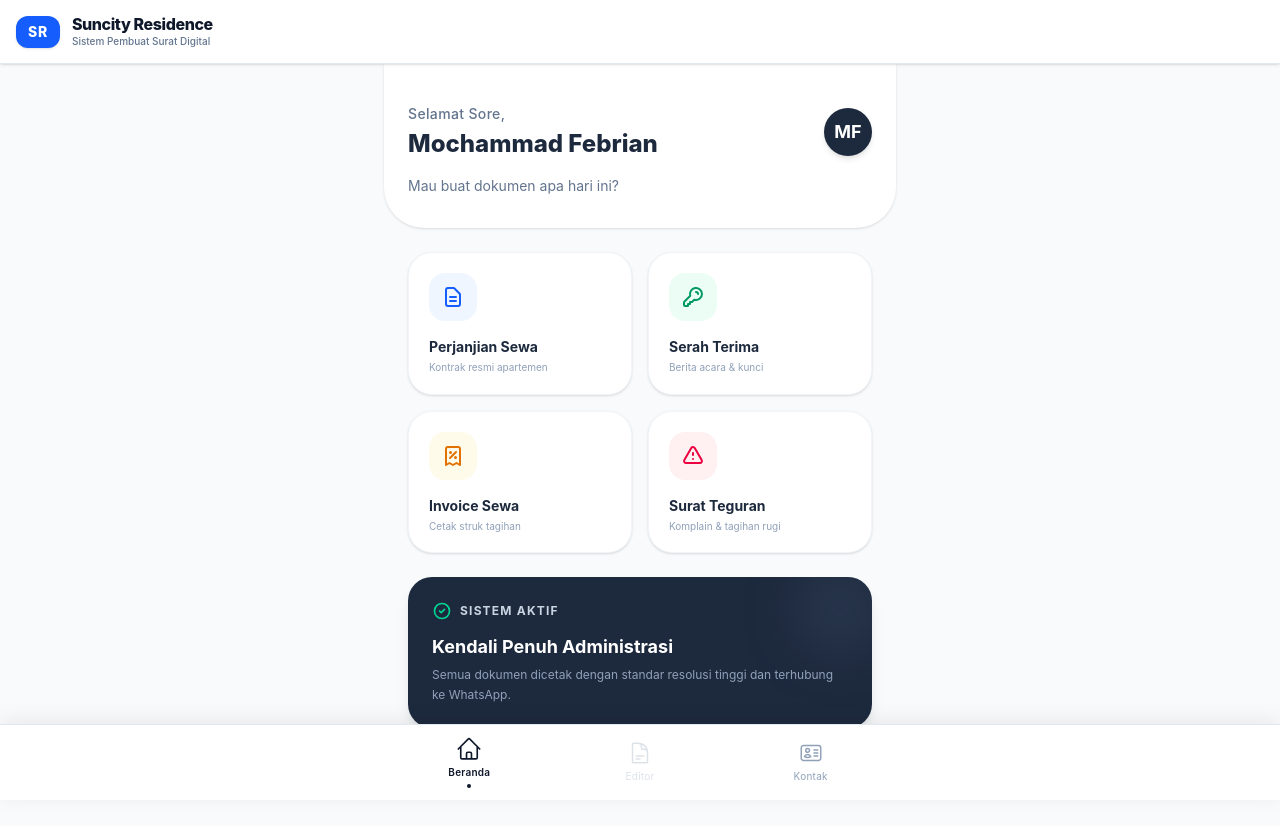
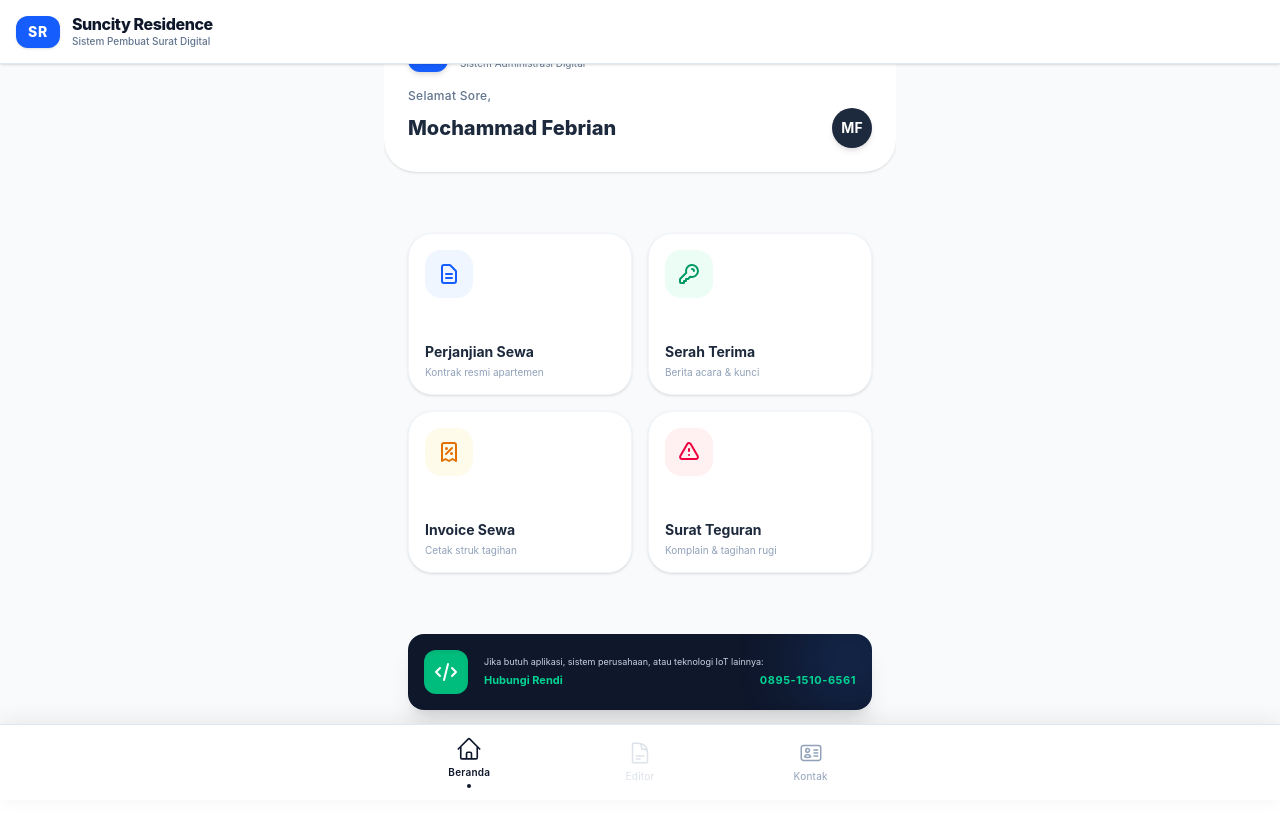
Before and after one commit to Rendirmdhnii/admsuncity, a React (Vite) app: page / in a window 1280 px wide. Shown: the top 826 px of the page. After the commit the page ends 800 px from the top, so only its background shows below. Built offline with nearby package versions, Linux system fonts and the light colour scheme.

Commit message:
feat: white-label property management dashboard with zero scroll lock and developer promo banner

```diff
--- a/src/views/Beranda.jsx
+++ b/src/views/Beranda.jsx
@@ -13,89 +13,102 @@ export default function Beranda() {
   const sapaan = getGreeting();
 
   return (
-    <div className="min-h-screen bg-slate-50 pb-24 font-sans max-w-lg mx-auto w-full">
-      {/* HEADER SECTION (APP STYLE) */}
-      <div className="bg-white px-6 pt-10 pb-8 rounded-b-[2.5rem] shadow-sm mb-6">
-        <div className="flex justify-between items-center mb-2">
+    <div className="fixed inset-0 h-[100dvh] w-full bg-slate-50 flex flex-col overflow-hidden font-sans max-w-lg mx-auto">
+
+      {/* HEADER NAVBAR (GENERIC WHITE-LABEL) */}
+      <div className="flex-none bg-white px-6 pt-8 pb-4 flex items-center justify-between z-10">
+        <div className="flex items-center gap-3">
+          <div className="w-10 h-10 bg-blue-600 rounded-xl text-white flex items-center justify-center font-bold shadow-md">
+            MP
+          </div>
           <div>
-            <p className="text-slate-500 text-sm font-medium tracking-wide">{sapaan},</p>
-            <h1 className="text-2xl font-extrabold text-slate-800 mt-1">Mochammad Febrian</h1>
-          </div>
-          {/* Avatar Placeholder */}
-          <div className="w-12 h-12 rounded-full bg-slate-800 text-white flex items-center justify-center text-lg font-bold shadow-md">
-            MF
+            <h1 className="font-bold text-slate-800 leading-none text-lg">Manajemen Properti</h1>
+            <p className="text-[10px] text-slate-500 mt-1">Sistem Administrasi Digital</p>
           </div>
         </div>
-        <p className="text-slate-500 text-sm mt-4">Mau buat dokumen apa hari ini?</p>
       </div>
 
-      {/* MENU GRID (BENTO STYLE) */}
-      <div className="px-6 grid grid-cols-2 gap-4">
+      {/* GREETING SECTION */}
+      <div className="flex-none bg-white px-6 pb-6 rounded-b-[2rem] shadow-sm z-0 relative">
+        <p className="text-slate-500 text-xs font-medium tracking-wide">{sapaan},</p>
+        <div className="flex justify-between items-center mt-1">
+          <h2 className="text-xl font-extrabold text-slate-800">Mochammad Febrian</h2>
+          <div className="w-10 h-10 rounded-full bg-slate-800 text-white flex items-center justify-center text-sm font-bold shadow-md">MF</div>
+        </div>
+      </div>
 
-        {/* Menu 1: Perjanjian Sewa */}
+      {/* MENU GRID (FLEX-1 MENGISI RUANG KOSONG SECARA OTOMATIS TANPA SCROLL) */}
+      <div className="flex-1 px-6 py-4 flex flex-col justify-center">
+        <div className="grid grid-cols-2 gap-4 h-full max-h-[340px]">
+
+          {/* Menu 1 */}
           <button
             onClick={() => pilihJenis('sewa')}
-          className="bg-white p-5 rounded-3xl shadow-sm border border-slate-100 flex flex-col items-start text-left active:scale-95 transition-transform cursor-pointer hover:shadow-md"
+            className="bg-white p-4 rounded-3xl shadow-sm border border-slate-100 flex flex-col justify-center items-start text-left active:scale-95 transition-transform h-full w-full cursor-pointer hover:shadow-md"
           >
-          <div className="bg-blue-50 text-blue-600 p-3 rounded-2xl mb-4">
+            <div className="bg-blue-50 text-blue-600 p-3 rounded-2xl mb-auto">
               <svg className="w-6 h-6" fill="none" stroke="currentColor" viewBox="0 0 24 24"><path strokeLinecap="round" strokeLinejoin="round" strokeWidth="2" d="M9 12h6m-6 4h6m2 5H7a2 2 0 01-2-2V5a2 2 0 012-2h5.586a1 1 0 01.707.293l5.414 5.414a1 1 0 01.293.707V19a2 2 0 01-2 2z"></path></svg>
             </div>
-          <h3 className="font-bold text-slate-800 text-sm mb-1">Perjanjian Sewa</h3>
+            <h3 className="font-bold text-slate-800 text-sm mt-3 mb-1">Perjanjian Sewa</h3>
             <p className="text-[10px] text-slate-400 leading-tight">Kontrak resmi apartemen</p>
           </button>
 
-        {/* Menu 2: Serah Terima */}
+          {/* Menu 2 */}
           <button
             onClick={() => pilihJenis('serah_terima')}
-          className="bg-white p-5 rounded-3xl shadow-sm border border-slate-100 flex flex-col items-start text-left active:scale-95 transition-transform cursor-pointer hover:shadow-md"
+            className="bg-white p-4 rounded-3xl shadow-sm border border-slate-100 flex flex-col justify-center items-start text-left active:scale-95 transition-transform h-full w-full cursor-pointer hover:shadow-md"
           >
-          <div className="bg-emerald-50 text-emerald-600 p-3 rounded-2xl mb-4">
+            <div className="bg-emerald-50 text-emerald-600 p-3 rounded-2xl mb-auto">
               <svg className="w-6 h-6" fill="none" stroke="currentColor" viewBox="0 0 24 24"><path strokeLinecap="round" strokeLinejoin="round" strokeWidth="2" d="M15 7a2 2 0 012 2m4 0a6 6 0 01-7.743 5.743L11 17H9v2H7v2H4a1 1 0 01-1-1v-2.586a1 1 0 01.293-.707l5.964-5.964A6 6 0 1121 9z"></path></svg>
             </div>
-          <h3 className="font-bold text-slate-800 text-sm mb-1">Serah Terima</h3>
+            <h3 className="font-bold text-slate-800 text-sm mt-3 mb-1">Serah Terima</h3>
             <p className="text-[10px] text-slate-400 leading-tight">Berita acara & kunci</p>
           </button>
 
-        {/* Menu 3: Invoice Pembayaran */}
+          {/* Menu 3 */}
           <button
             onClick={() => pilihJenis('invoice_sewa')}
-          className="bg-white p-5 rounded-3xl shadow-sm border border-slate-100 flex flex-col items-start text-left active:scale-95 transition-transform cursor-pointer hover:shadow-md"
+            className="bg-white p-4 rounded-3xl shadow-sm border border-slate-100 flex flex-col justify-center items-start text-left active:scale-95 transition-transform h-full w-full cursor-pointer hover:shadow-md"
           >
-          <div className="bg-amber-50 text-amber-600 p-3 rounded-2xl mb-4">
+            <div className="bg-amber-50 text-amber-600 p-3 rounded-2xl mb-auto">
               <svg className="w-6 h-6" fill="none" stroke="currentColor" viewBox="0 0 24 24"><path strokeLinecap="round" strokeLinejoin="round" strokeWidth="2" d="M9 14l6-6m-5.5.5h.01m4.99 5h.01M19 21V5a2 2 0 00-2-2H7a2 2 0 00-2 2v16l3.5-2 3.5 2 3.5-2 3.5 2zM10 8.5a.5.5 0 11-1 0 .5.5 0 011 0zm5 5a.5.5 0 11-1 0 .5.5 0 011 0z"></path></svg>
             </div>
-          <h3 className="font-bold text-slate-800 text-sm mb-1">Invoice Sewa</h3>
+            <h3 className="font-bold text-slate-800 text-sm mt-3 mb-1">Invoice Sewa</h3>
             <p className="text-[10px] text-slate-400 leading-tight">Cetak struk tagihan</p>
           </button>
 
-        {/* Menu 4: Surat Teguran */}
+          {/* Menu 4 */}
           <button
             onClick={() => pilihJenis('komplain')}
-          className="bg-white p-5 rounded-3xl shadow-sm border border-slate-100 flex flex-col items-start text-left active:scale-95 transition-transform cursor-pointer hover:shadow-md"
+            className="bg-white p-4 rounded-3xl shadow-sm border border-slate-100 flex flex-col justify-center items-start text-left active:scale-95 transition-transform h-full w-full cursor-pointer hover:shadow-md"
           >
-          <div className="bg-rose-50 text-rose-600 p-3 rounded-2xl mb-4">
+            <div className="bg-rose-50 text-rose-600 p-3 rounded-2xl mb-auto">
               <svg className="w-6 h-6" fill="none" stroke="currentColor" viewBox="0 0 24 24"><path strokeLinecap="round" strokeLinejoin="round" strokeWidth="2" d="M12 9v2m0 4h.01m-6.938 4h13.856c1.54 0 2.502-1.667 1.732-3L13.732 4c-.77-1.333-2.694-1.333-3.464 0L3.34 16c-.77 1.333.192 3 1.732 3z"></path></svg>
             </div>
-          <h3 className="font-bold text-slate-800 text-sm mb-1">Surat Teguran</h3>
+            <h3 className="font-bold text-slate-800 text-sm mt-3 mb-1">Surat Teguran</h3>
             <p className="text-[10px] text-slate-400 leading-tight">Komplain & tagihan rugi</p>
           </button>
 
         </div>
+      </div>
 
-      {/* SYSTEM INFO BANNER */}
-      <div className="px-6 mt-6">
-        <div className="bg-slate-800 rounded-3xl p-6 text-white shadow-lg relative overflow-hidden">
-          <div className="absolute -right-4 -top-4 w-24 h-24 bg-slate-700 rounded-full opacity-50 blur-xl"></div>
-          <div className="relative z-10">
-            <div className="flex items-center space-x-2 mb-3">
-              <svg className="w-5 h-5 text-emerald-400" fill="none" stroke="currentColor" viewBox="0 0 24 24"><path strokeLinecap="round" strokeLinejoin="round" strokeWidth="2" d="M9 12l2 2 4-4m6 2a9 9 0 11-18 0 9 9 0 0118 0z"></path></svg>
-              <span className="text-xs font-bold tracking-widest text-slate-300">SISTEM AKTIF</span>
+      {/* DEVELOPER PROMO BANNER (FLEX-NONE DI BAWAH) */}
+      <div className="flex-none px-6 pb-[90px]">
+        <div className="bg-slate-900 rounded-2xl p-4 text-white shadow-xl relative overflow-hidden flex items-center gap-4">
+          <div className="absolute -right-4 -top-4 w-20 h-20 bg-blue-500 rounded-full opacity-30 blur-2xl"></div>
+          <div className="flex-none bg-emerald-500 p-2.5 rounded-xl shadow-inner z-10">
+            <svg className="w-6 h-6 text-white" fill="none" stroke="currentColor" viewBox="0 0 24 24"><path strokeLinecap="round" strokeLinejoin="round" strokeWidth="2" d="M10 20l4-16m4 4l4 4-4 4M6 16l-4-4 4-4"></path></svg>
           </div>
-            <h3 className="font-bold text-lg mb-1">Kendali Penuh Administrasi</h3>
-            <p className="text-xs text-slate-400 leading-relaxed">Semua dokumen dicetak dengan standar resolusi tinggi dan terhubung ke WhatsApp.</p>
+          <div className="z-10 w-full">
+            <p className="text-[9px] text-slate-300 leading-snug mb-1">Jika butuh aplikasi, sistem perusahaan, atau teknologi IoT lainnya:</p>
+            <div className="flex justify-between items-center">
+              <p className="text-[11px] font-bold text-emerald-400">Hubungi Rendi</p>
+              <p className="text-[11px] font-bold text-emerald-400 tracking-wider">0895-1510-6561</p>
             </div>
           </div>
         </div>
       </div>
+
+    </div>
   );
 }
```
Lines whose indentation alone changed are shown as unchanged.
